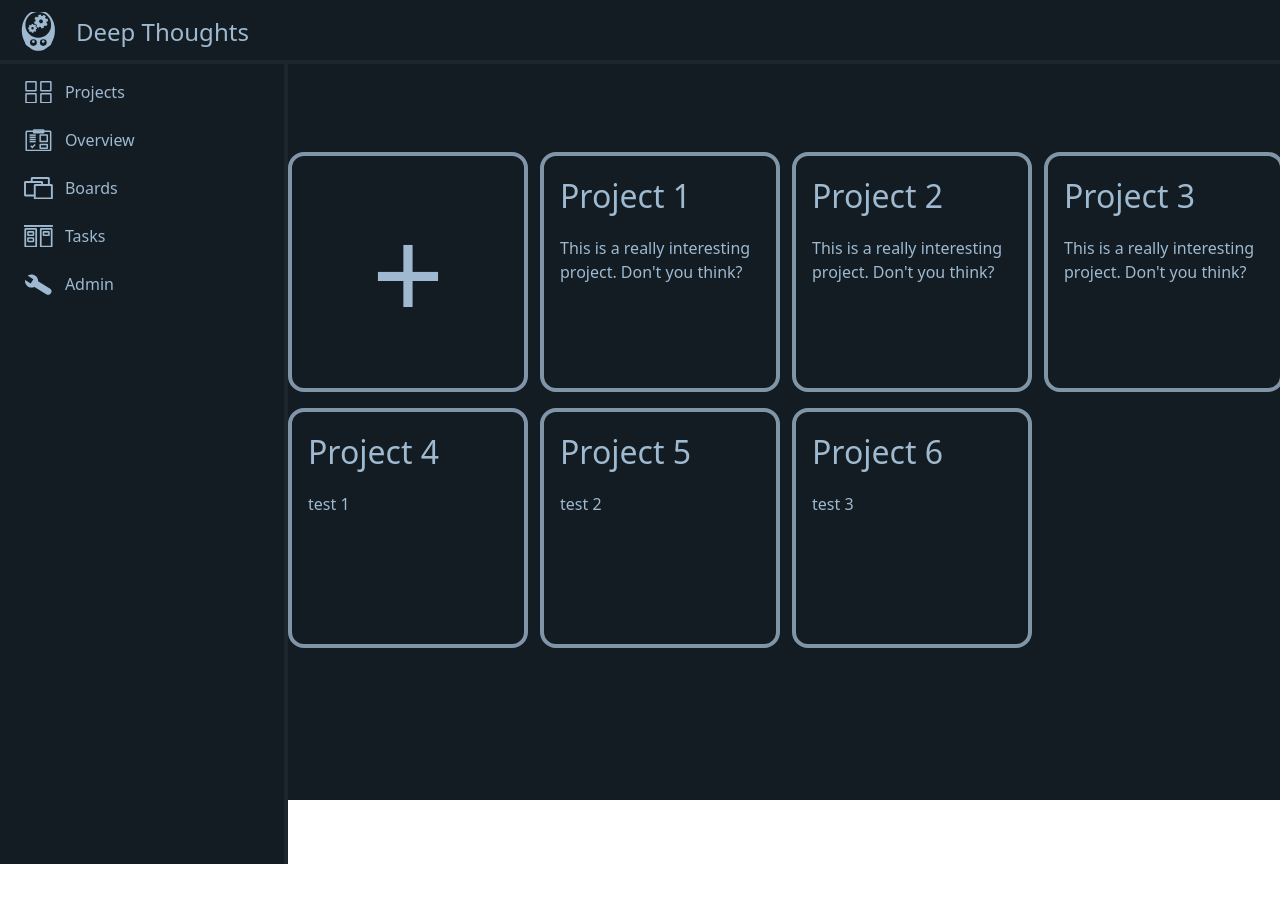
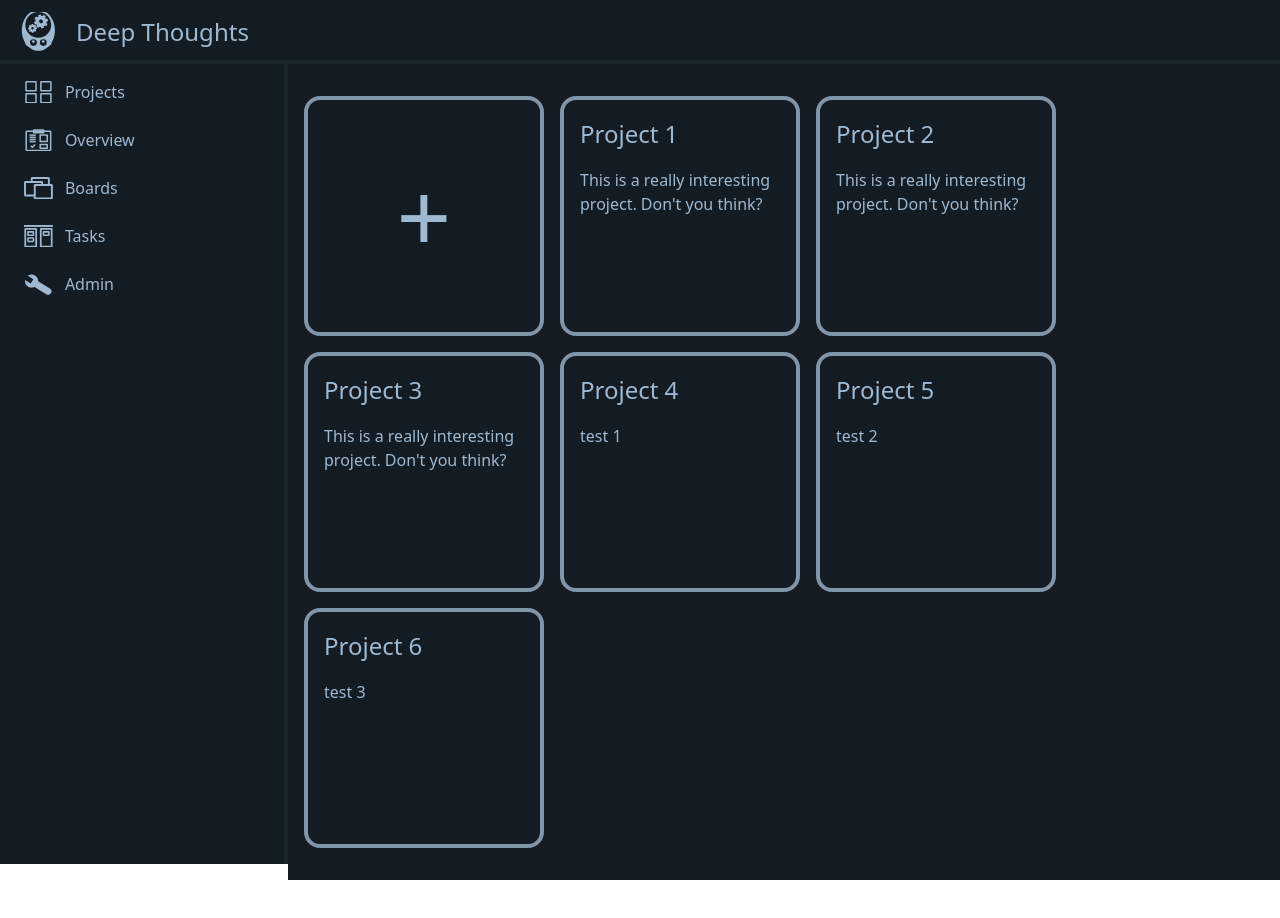
Before and after one commit to TerryHall-Git/Plannovo, a React (Create React App) app: page /projects in a window 1280 px wide. Shown: the top 918 px of the page. Before the commit the page ends 864 px from the top, so only its background shows below. Built offline with nearby package versions, Linux system fonts and the light colour scheme; a web font is replaced by a local one.

Commit message:
fix: css rework

```diff
--- a/src/styles/ProjectTile.css
+++ b/src/styles/ProjectTile.css
@@ -1,8 +1,8 @@
 .ProjectTile {
   display: flex;
   flex-direction: column;
-  min-width: 15rem;
-  min-height: 15rem;
+  width: 15rem;
+  height: 15rem;
   padding: 1rem;
   border-width: 4px;
   border-color: #8095a8;
@@ -15,13 +15,13 @@
 }
 
 .ProjectTile-header {
-  font-size: 2rem;
+  font-size: 1.5rem;
   margin-bottom: 1rem;
 }
 
 .ProjectTile-add {
   margin: auto;
-  font-size: 8rem;
+  font-size: 6rem;
   text-align: center;
 }
 
--- a/src/styles/Projects.css
+++ b/src/styles/Projects.css
@@ -1,19 +1,20 @@
 .Projects {
   display: flex;
-  height: 100vh;
-  margin: auto;
+  min-height: 100vh;
+  margin: 4rem auto;
 }
 
 .Projects-grid {
-  display: grid;
+  /* display: grid;
   grid-template-columns: repeat(4, minmax(0, 1fr));
-  /* grid-template-columns: repeat( auto-fit, minmax(0, 1fr) ); */
+  gap: 1rem; */
+  display: flex;
+  flex-direction: row;
+  flex-wrap: wrap;
   gap: 1rem;
-  /* display: flex;
-  flex-wrap: wrap;
-  gap: 1rem; */
+  padding: 1rem;
 }
 
 .Projects-content {
-  margin: auto;
+  margin: 1rem auto;
 }
```
